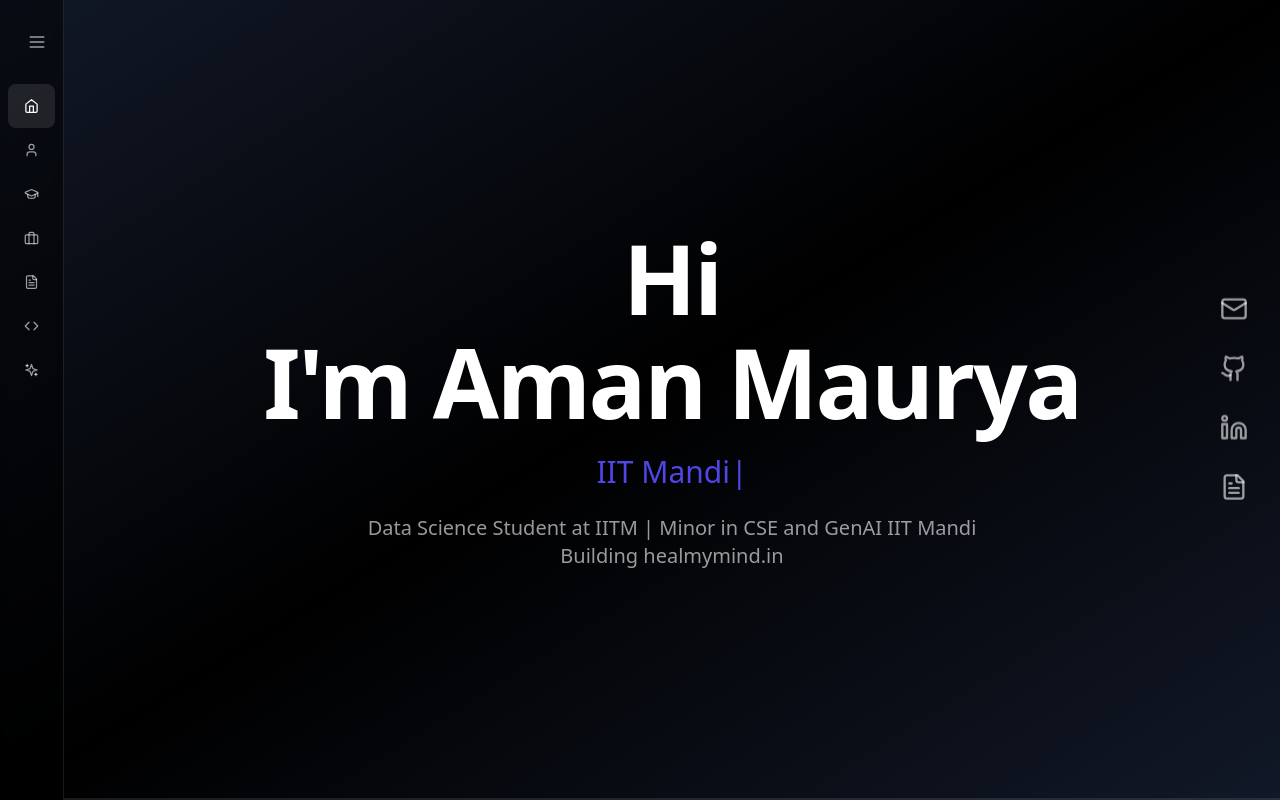
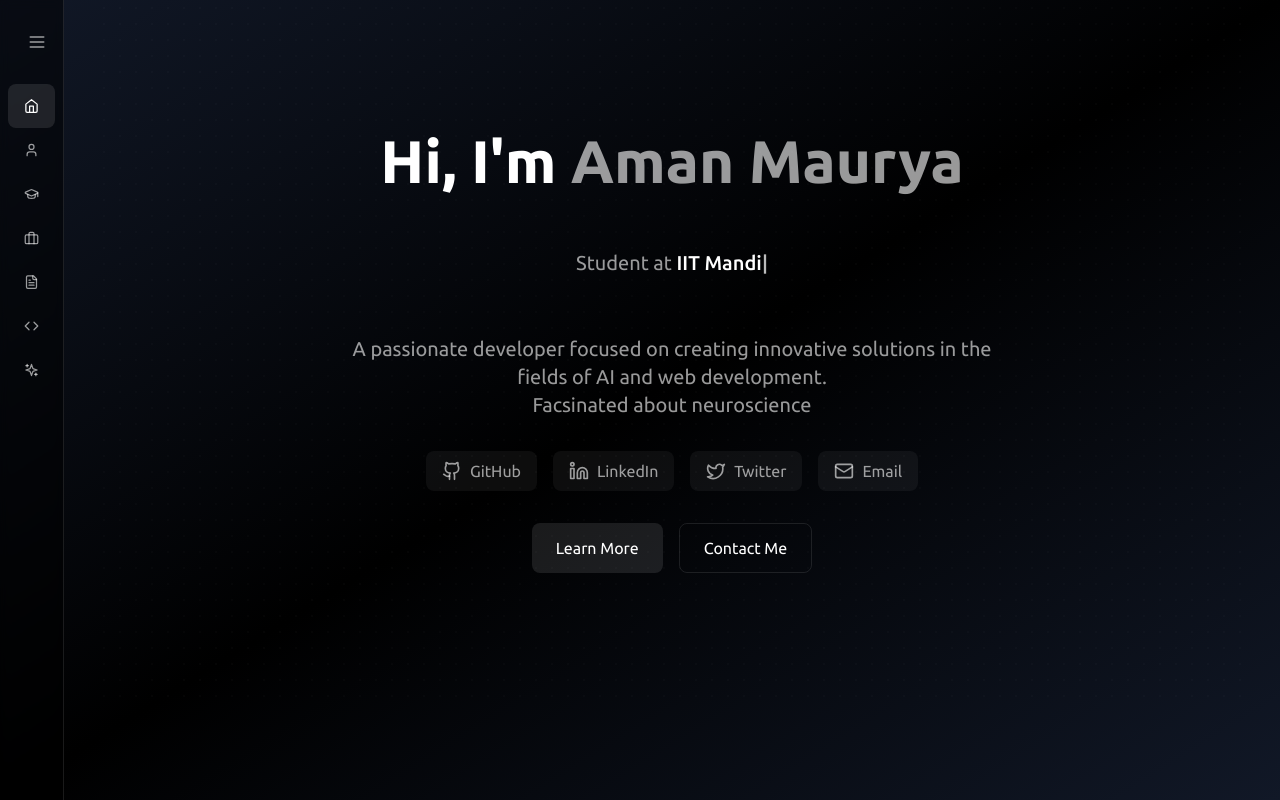
Before and after one commit to amanmauryas/myportfolio, a React (Vite) app: page / in a window 1280 px wide. Built offline with nearby package versions, Linux system fonts and the light colour scheme.

Commit message:
complete redesigning of portfolio

```diff
--- a/index.html
+++ b/index.html
@@ -5,6 +5,9 @@
     <meta charset="UTF-8" />
     <link rel="icon" type="image/svg+xml" href="/vite.svg" />
     <meta name="viewport" content="width=device-width, initial-scale=1.0" />
+    <link rel="preconnect" href="https://fonts.googleapis.com">
+    <link rel="preconnect" href="https://fonts.gstatic.com" crossorigin>
+    <link href="https://fonts.googleapis.com/css2?family=Ubuntu:wght@300;400;500;700&display=swap" rel="stylesheet">
     <title>Aman maurya</title>
   </head>
   <body>
--- a/src/App.tsx
+++ b/src/App.tsx
@@ -45,7 +45,7 @@ const App: React.FC = () => {
   };
 
   return (
-    <div className="flex h-screen bg-gradient-to-br from-gray-900 via-black to-gray-900 overflow-hidden">
+    <div className="flex h-screen bg-gradient-to-br from-gray-900 via-black to-gray-900 overflow-hidden font-['Ubuntu']">
       {/* Sidebar - Desktop */}
       <aside
         className={`hidden md:flex flex-col fixed h-screen bg-black/50 backdrop-blur-sm border-r border-white/10 transition-all duration-300 z-10 ${
@@ -65,7 +65,13 @@ const App: React.FC = () => {
             {sections.map((section) => (
               <button
                 key={section.id}
-                onClick={() => setActiveSection(section.id)}
+                onClick={() => {
+                  setActiveSection(section.id);
+                  const element = document.getElementById(section.id);
+                  if (element) {
+                    element.scrollIntoView({ behavior: 'smooth' });
+                  }
+                }}
                 className={`w-full flex items-center gap-4 px-4 py-3 rounded-lg transition-all duration-200 ${
                   activeSection === section.id
                     ? 'bg-white/10 text-white'
@@ -73,7 +79,7 @@ const App: React.FC = () => {
                 } ${isSidebarCollapsed ? 'justify-center' : ''}`}
               >
                 {section.icon}
-                {!isSidebarCollapsed && <span>{section.label}</span>}
+                {!isSidebarCollapsed && <span className="text-sm md:text-base">{section.label}</span>}
               </button>
             ))}
           </nav>
@@ -98,6 +104,10 @@ const App: React.FC = () => {
                 onClick={() => {
                   setActiveSection(section.id);
                   setIsMobileMenuOpen(false);
+                  const element = document.getElementById(section.id);
+                  if (element) {
+                    element.scrollIntoView({ behavior: 'smooth' });
+                  }
                 }}
                 className={`w-full flex items-center gap-4 px-4 py-3 rounded-lg mb-2 ${
                   activeSection === section.id
@@ -106,7 +116,7 @@ const App: React.FC = () => {
                 }`}
               >
                 {section.icon}
-                <span>{section.label}</span>
+                <span className="text-base">{section.label}</span>
               </button>
             ))}
           </nav>
@@ -117,7 +127,13 @@ const App: React.FC = () => {
       <main className={`flex-1 overflow-y-auto transition-all duration-300 ${
         isSidebarCollapsed ? 'md:ml-16' : 'md:ml-64'
       }`}>
-        {renderContent()}
+        <div className="max-w-7xl mx-auto px-4 sm:px-6 lg:px-8">
+          {sections.map((section) => (
+            <div key={section.id} id={section.id} className="min-h-screen">
+              {renderContent()}
+            </div>
+          ))}
+        </div>
       </main>
     </div>
   );
--- a/src/components/Hero.tsx
+++ b/src/components/Hero.tsx
@@ -1,74 +1,127 @@
-import React from 'react';
-import { Mail, FileText, Linkedin, Github } from 'lucide-react';
-import TypingEffect from './TypingName';
+import React, { useEffect, useState } from 'react';
+import { Github, Linkedin, Twitter, Mail } from 'lucide-react';
 
 const Hero: React.FC = () => {
-  const socialLinks = [
-    { icon: <Mail size={28} />, href: 'mailto:info.amanmauryas@example.com', delay: 0 },
-    { icon: <Github size={28} />, href: 'https://github.com/amanmauryas', delay: 0.1 },
-    { icon: <Linkedin size={28} />, href: 'https://linkedin.com/in/amanmauryas', delay: 0.2 },
-    { icon: <FileText size={28} />, href: '/resume.pdf', delay: 0.3 },
+  const [typedText, setTypedText] = useState('');
+  const [currentIndex, setCurrentIndex] = useState(0);
+  const [isDeleting, setIsDeleting] = useState(false);
+  const [currentInstitution, setCurrentInstitution] = useState(0);
+
+  const institutions = [
+    'IIT Madras',
+    'IIT Mandi'
   ];
 
+  const scrollToSection = (sectionId: string) => {
+    const element = document.getElementById(sectionId);
+    if (element) {
+      element.scrollIntoView({ behavior: 'smooth' });
+    }
+  };
+
+  useEffect(() => {
+    const currentInstitutionText = institutions[currentInstitution];
+    const typingSpeed = 100;
+    const deletingSpeed = 50;
+    const pauseTime = 2000;
+
+    const timeout = setTimeout(() => {
+      if (!isDeleting && currentIndex < currentInstitutionText.length) {
+        setTypedText(currentInstitutionText.substring(0, currentIndex + 1));
+        setCurrentIndex(currentIndex + 1);
+      } else if (isDeleting && currentIndex > 0) {
+        setTypedText(currentInstitutionText.substring(0, currentIndex - 1));
+        setCurrentIndex(currentIndex - 1);
+      } else if (!isDeleting && currentIndex === currentInstitutionText.length) {
+        setTimeout(() => setIsDeleting(true), pauseTime);
+      } else if (isDeleting && currentIndex === 0) {
+        setIsDeleting(false);
+        setCurrentInstitution((currentInstitution + 1) % institutions.length);
+      }
+    }, isDeleting ? deletingSpeed : typingSpeed);
+
+    return () => clearTimeout(timeout);
+  }, [currentIndex, isDeleting, currentInstitution]);
+
   return (
-    <div className="relative h-full w-full flex items-center justify-center">
+    <div className="relative h-full w-full flex items-center justify-center p-4 sm:p-8">
       {/* Background pattern */}
       <div className="absolute inset-0 bg-[radial-gradient(circle,_rgba(255,255,255,0.1)_1px,_transparent_1px)] bg-[size:16px_16px] opacity-20"></div>
 
-      {/* Floating Social Icons */}
-      <div className="fixed right-8 top-1/2 transform -translate-y-1/2 flex flex-col gap-8">
-        {socialLinks.map((link, index) => (
-          <a
-            key={index}
-            href={link.href}
-            target="_blank"
-            rel="noopener noreferrer"
-            className="text-white/60 hover:text-white transform hover:scale-110 transition-all duration-300 animate-float"
-            style={{ animationDelay: `${link.delay}s` }}
-          >
-            {link.icon}
-          </a>
-        ))}
-      </div>
+      <div className="relative z-10 max-w-4xl w-full text-center flex flex-col items-center justify-center min-h-[80vh]">
+        <div className="space-y-8">
+          <h1 className="text-4xl sm:text-5xl md:text-6xl font-bold text-white">
+            Hi, I'm <span className="text-white/60">Aman Maurya</span>
+          </h1>
 
-      {/* Main content */}
-      <div className="relative z-10 max-w-4xl mx-auto px-6">
-        <div className="text-center space-y-6">
-          <h1 className="text-6xl md:text-8xl font-bold tracking-tight text-white">
-            <span className="block">Hi</span>
-            <span className="block mt-2">
-              I'm Aman Maurya
-            </span>
-          </h1>
-          <div className="text-2xl md:text-3xl text-white/80">
-            <TypingEffect />
+          <div className="h-20 flex items-center justify-center">
+            <p className="text-lg sm:text-xl text-white/60">
+              Student at{' '}
+              <span className="text-white font-medium">
+                {typedText}
+                <span className="animate-pulse">|</span>
+              </span>
+            </p>
           </div>
-          <p className="text-lg md:text-xl text-white/60 max-w-2xl mx-auto">
-            Data Science Student at IITM | Minor in CSE and GenAI IIT Mandi
-            <br />
-            Building <a href="http://healmymind.in">healmymind.in</a>
+
+          <p className="text-lg sm:text-xl text-white/60 max-w-2xl mx-auto">
+            A passionate developer focused on creating innovative solutions in the fields of AI and web development.<br/>
+            Facsinated about neuroscience
           </p>
+
+          <div className="flex flex-wrap justify-center gap-4">
+            <a
+              href="https://github.com/amanmauryas"
+              target="_blank"
+              rel="noopener noreferrer"
+              className="flex items-center gap-2 px-4 py-2 rounded-lg bg-white/5 text-white/60 hover:text-white hover:bg-white/10 transition-all duration-300"
+            >
+              <Github className="w-5 h-5" />
+              <span className="text-sm sm:text-base">GitHub</span>
+            </a>
+            <a
+              href="https://linkedin.com/in/amanmauryas"
+              target="_blank"
+              rel="noopener noreferrer"
+              className="flex items-center gap-2 px-4 py-2 rounded-lg bg-white/5 text-white/60 hover:text-white hover:bg-white/10 transition-all duration-300"
+            >
+              <Linkedin className="w-5 h-5" />
+              <span className="text-sm sm:text-base">LinkedIn</span>
+            </a>
+            <a
+              href="https://twitter.com/amanmauryas"
+              target="_blank"
+              rel="noopener noreferrer"
+              className="flex items-center gap-2 px-4 py-2 rounded-lg bg-white/5 text-white/60 hover:text-white hover:bg-white/10 transition-all duration-300"
+            >
+              <Twitter className="w-5 h-5" />
+              <span className="text-sm sm:text-base">Twitter</span>
+            </a>
+            <a
+              href="mailto:info.amanmauryas@gmail.com"
+              className="flex items-center gap-2 px-4 py-2 rounded-lg bg-white/5 text-white/60 hover:text-white hover:bg-white/10 transition-all duration-300"
+            >
+              <Mail className="w-5 h-5" />
+              <span className="text-sm sm:text-base">Email</span>
+            </a>
+          </div>
+
+          <div className="flex flex-wrap justify-center gap-4">
+            <button
+              onClick={() => scrollToSection('about')}
+              className="px-6 py-3 rounded-lg bg-white/10 text-white hover:bg-white/20 transition-all duration-300 text-sm sm:text-base"
+            >
+              Learn More
+            </button>
+            <button
+              onClick={() => scrollToSection('contact')}
+              className="px-6 py-3 rounded-lg border border-white/10 text-white hover:bg-white/10 transition-all duration-300 text-sm sm:text-base"
+            >
+              Contact Me
+            </button>
+          </div>
         </div>
       </div>
-
-      {/* Decorative line */}
-      <svg
-        className="absolute bottom-0 left-0 right-0 opacity-10"
-        width="100%"
-        height="2"
-        preserveAspectRatio="none"
-      >
-        <line
-          x1="0"
-          y1="1"
-          x2="100%"
-          y2="1"
-          stroke="currentColor"
-          strokeWidth="2"
-          vectorEffect="non-scaling-stroke"
-          className="text-white"
-        />
-      </svg>
     </div>
   );
 };
```
Also changed, not shown: src/components/Projects.tsx (+12 -12 lines).
